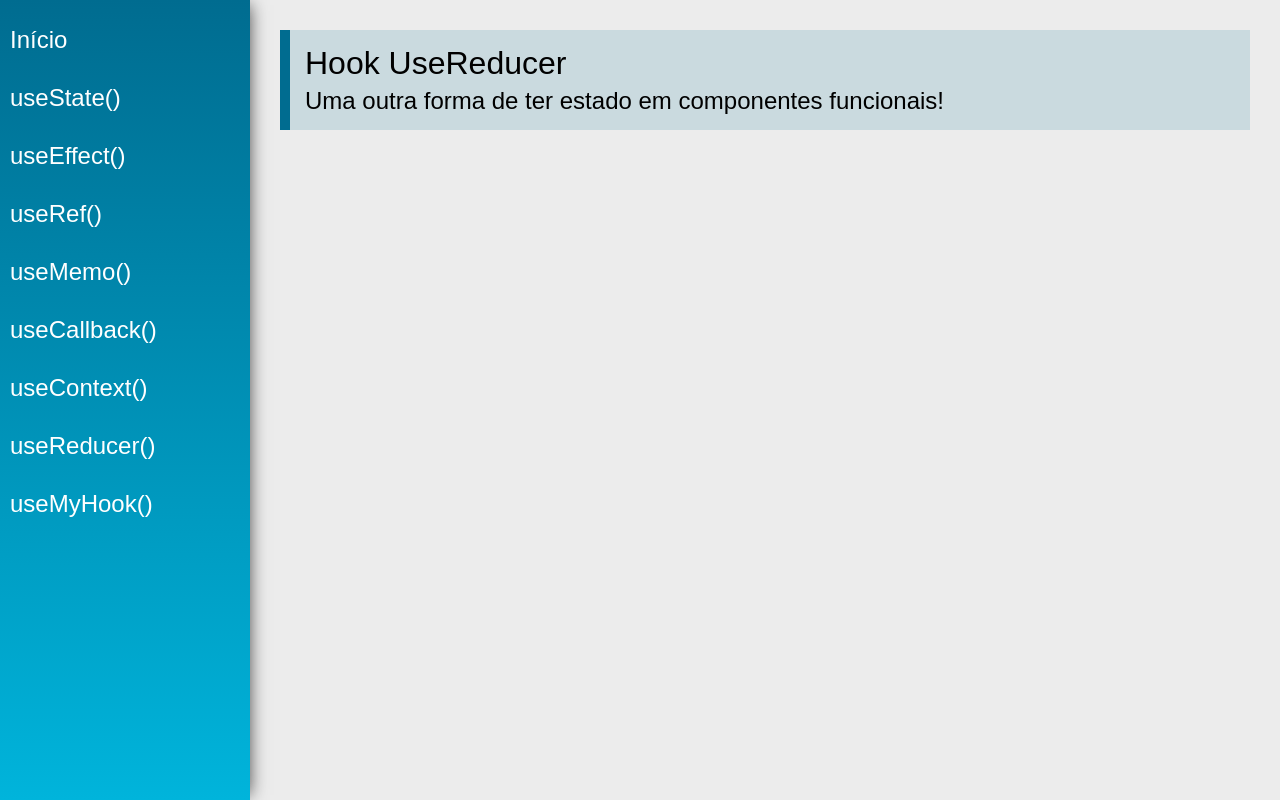
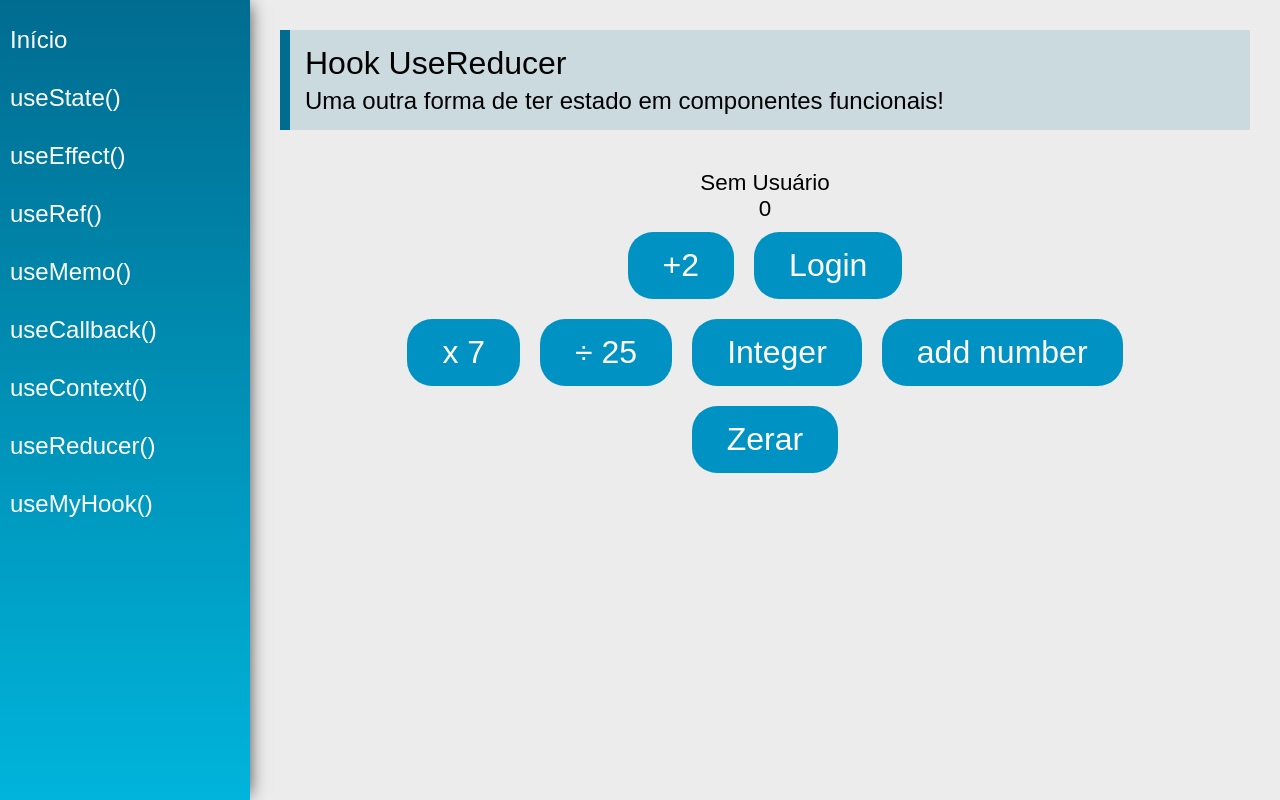
Before and after one commit to ValdoNeves/hooks_react, a React (Create React App) app: page /useReducer in a window 1280 px wide. Built offline with nearby package versions, Linux system fonts and the light colour scheme.

Commit message:
desafio de useReducer adicionando valores

```diff
--- a/src/views/examples/UseContext.jsx
+++ b/src/views/examples/UseContext.jsx
@@ -1,4 +1,4 @@
-import React, { useContext, useEffect } from 'react'
+import React, { useContext } from 'react'
 import PageTitle from '../../components/layout/PageTitle'
 
 import DataContext from '../../data/DataContext'
@@ -17,13 +17,13 @@ const UseContext = (props) => {
 
     }
 
-    const { number, text, setNumber, setText } = useContext(AppContext)
+    const { number, text, setNumber } = useContext(AppContext)
 
-    useEffect(function(){
-        if(number > 1250){
-            setText('Eita!!')
-        }
-    }, [number])
+    // useEffect(function(){
+    //     if(number > 1250){
+    //         setText('Eita!!')
+    //     }
+    // }, [number])
 
     return (
         <div className="UseContext">
--- a/src/views/examples/UseMemo.jsx
+++ b/src/views/examples/UseMemo.jsx
@@ -1,4 +1,4 @@
-import React, { useEffect, useMemo, useState } from 'react'
+import React, { useMemo, useState } from 'react'
 import PageTitle from '../../components/layout/PageTitle'
 import SectionTitle from '../../components/layout/SectionTitle'
 
--- a/src/views/examples/UseReducer.jsx
+++ b/src/views/examples/UseReducer.jsx
@@ -1,13 +1,93 @@
-import React from 'react'
+import React, { useReducer } from 'react'
 import PageTitle from '../../components/layout/PageTitle'
 
+const initialState = {
+    cart: [],
+    produtcts: [],
+    user: null,
+    //foco apenas no number
+    number: 0
+}
+
+/*
+criar uma action para multiplcar por 7
+outra pra dividir por 25
+parser para int
+
+adicionar um numero qualquer passar junto da acao
+
+ */
+
+function reducer(state, action) {
+    switch (action.type) {
+        case 'numberAdd2':
+            return { ...state, number: state.number + 2 }
+            break
+        case 'login':
+            return { ...state, user: { name: action.payload } }
+            break
+        case 'muiltSeven':
+            return { ...state, number: state.number * 7 }
+            break
+        case 'divForTwentyFive':
+            return { ...state, number: state.number / 25 }
+            break
+        case 'parseForInteger':
+            return { ...state, number: parseInt(state.number) }
+            break
+        case 'addAnyNumber':
+            return { ...state, number: state.number + action.payload}
+            break
+        case 'zerar':
+            return { ...state, number: 0 }
+        default:
+            return state
+            break
+    }
+}
+
 const UseReducer = (props) => {
+
+    const [state, dispatch] = useReducer(reducer, initialState)
     return (
         <div className="UseReducer">
             <PageTitle
                 title="Hook UseReducer"
                 subtitle="Uma outra forma de ter estado em componentes funcionais!"
             />
+            <div className="center">
+                {
+                    state.user ?
+                        <span className="text">{state.user.name}</span>
+                        : <span className="text">Sem Usuário</span>
+                }
+                <span className="text">{state.number}</span>
+                <div>
+                    <button className="btn"
+                        onClick={() => dispatch({ type: 'numberAdd2' })}>+2</button>
+                    <button className="btn"
+                        onClick={() => dispatch({ type: 'login', payload: 'Eu da silva 2' })}>Login</button>
+                </div>
+                <div>
+                    <button className="btn" onClick={
+                        () => dispatch({ type: 'muiltSeven' })
+                    }>x 7</button>
+                    <button className="btn" onClick={
+                        () => dispatch({ type: 'divForTwentyFive' })
+                    }>÷ 25</button>
+                    <button className="btn" onClick={
+                        () => dispatch({ type: 'parseForInteger' })
+                    }>Integer</button>
+                    <button className="btn" onClick={
+                        () => dispatch({ type: 'addAnyNumber', payload: 15 })
+                    }>add number</button>
+                </div>
+                <div>
+                    <button className="btn" onClick={
+                        () => dispatch({ type: 'zerar' })
+                    }>Zerar</button>
+                </div>
+            </div>
         </div>
     )
 }
```
